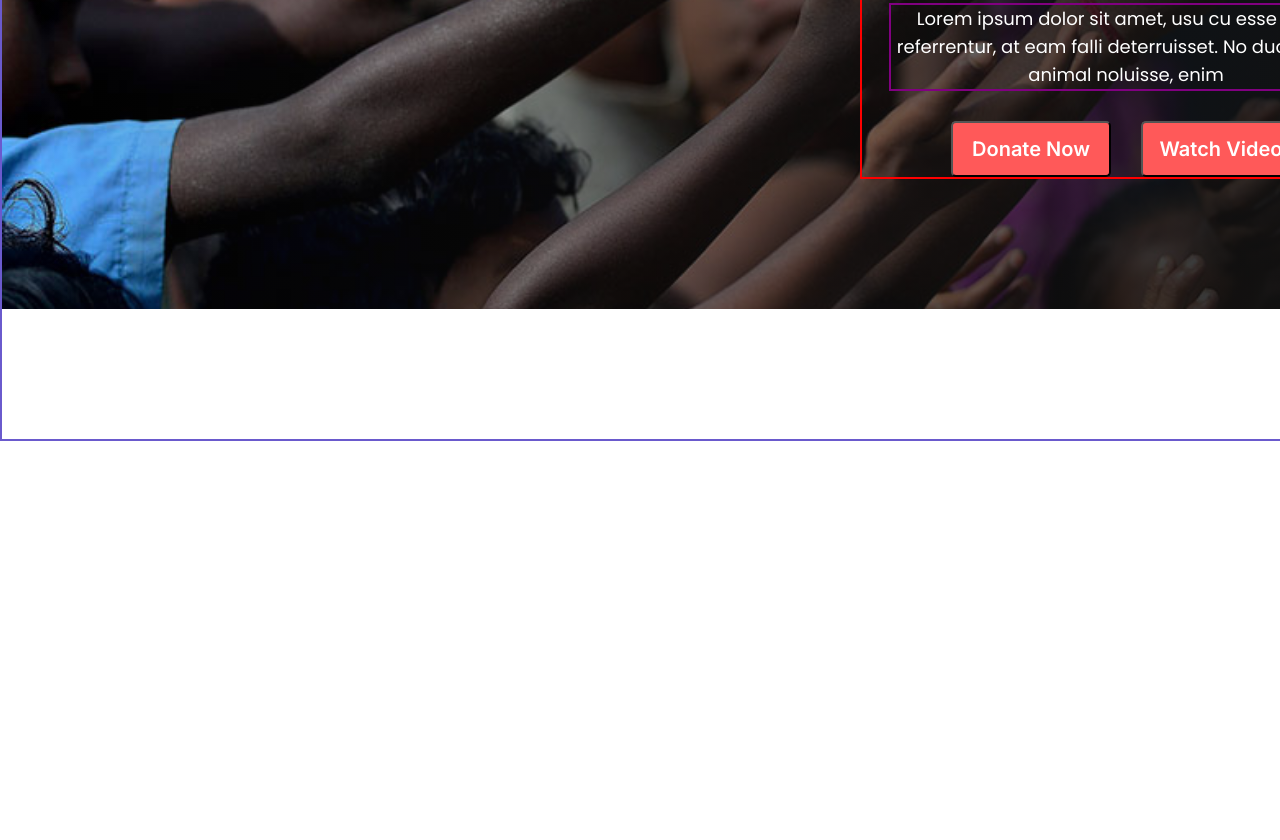
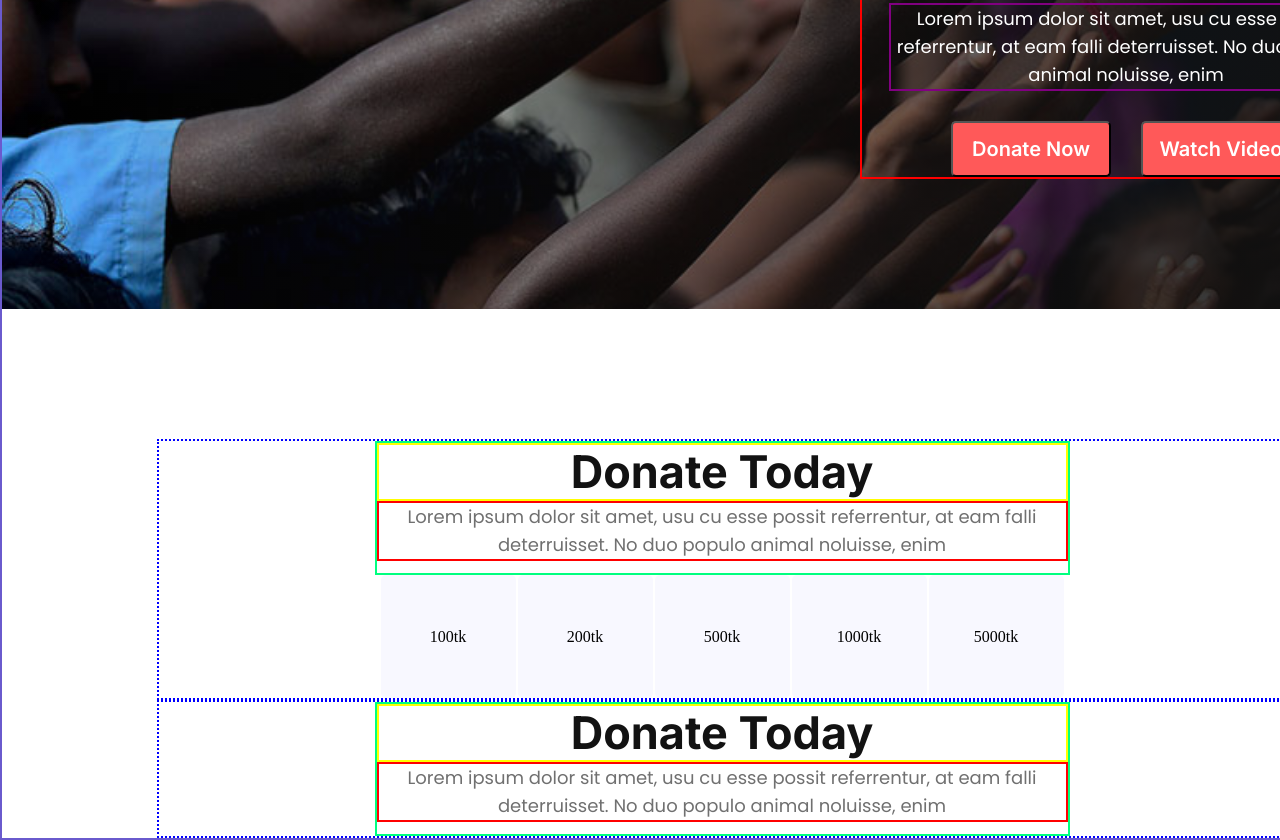
Before and after one commit to atmabdullaham/donate-today, a plain HTML site: page index.html in a window 1280 px wide. Shown: the part 393-1233 px from the top of the page. Before the commit the page ends 834 px from the top, so only its background shows below. Drawn offline with Linux system fonts and the light colour scheme.

Commit message:
added the donate now section

```diff
--- a/index.html
+++ b/index.html
@@ -32,5 +32,30 @@
         </div>
       </div>
     </section>
+    <section id="donate-today" class="section-2">
+      <div class="text-box2">
+        <h2 class="header2">Donate Today</h2>
+        <p class="para2">
+          Lorem ipsum dolor sit amet, usu cu esse possit referrentur, at eam
+          falli deterruisset. No duo populo animal noluisse, enim
+        </p>
+      </div>
+      <div class="taka-box">
+        <div class="taka">100tk</div>
+        <div id="popular-amount" class="taka">200tk</div>
+        <div class="taka">500tk</div>
+        <div class="taka">1000tk</div>
+        <div class="taka">5000tk</div>
+      </div>
+    </section>
+    <section class="section-2">
+      <div class="text-box2">
+        <h2 class="header2">Donate Today</h2>
+        <p class="para2">
+          Lorem ipsum dolor sit amet, usu cu esse possit referrentur, at eam
+          falli deterruisset. No duo populo animal noluisse, enim
+        </p>
+      </div>
+    </section>
   </body>
 </html>
--- a/styles/style.css
+++ b/styles/style.css
@@ -110,5 +110,35 @@ color: rgb(18, 18, 18);
   justify-content: center;
   align-items: center;
   border-radius: 5px;
-   background: rgb(255, 89, 89);
+  background: rgb(255, 89, 89);
 }
+
+.section-2{
+ width: 1126px;
+ border: 2px dotted blue;
+ margin: 0px auto;
+ display: flex;
+ flex-direction: column;
+ align-items: center;
+
+}
+.text-box2{
+  width: 691px;
+  height: 130px;
+  border: 2px solid springgreen;
+}
+
+.taka-box{
+ display: flex;
+ gap: 2px;
+}
+.taka{
+  width: 135px;
+  height: 123px;
+  border-radius: 5px;
+  display: flex;
+  justify-content: center;
+  align-items: center;
+  background-color:  ghostwhite;
+}
+%@
```
